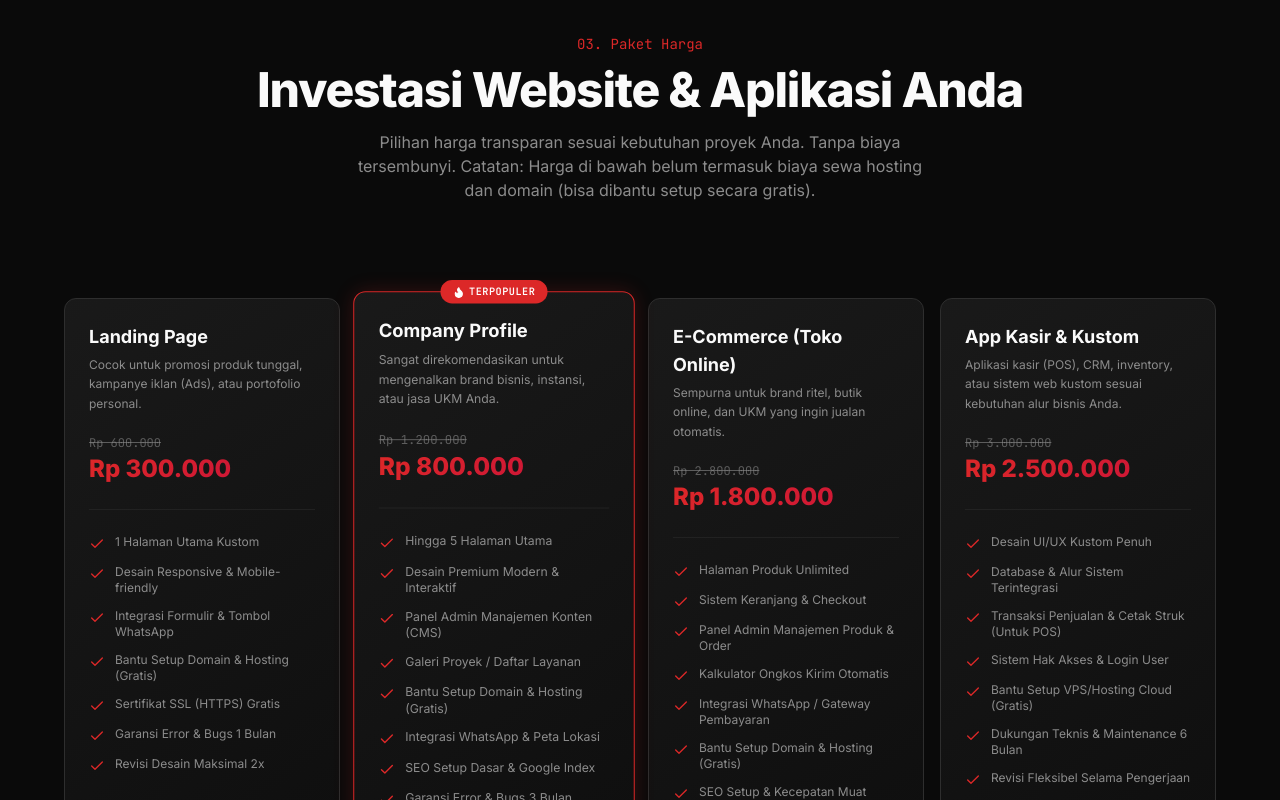
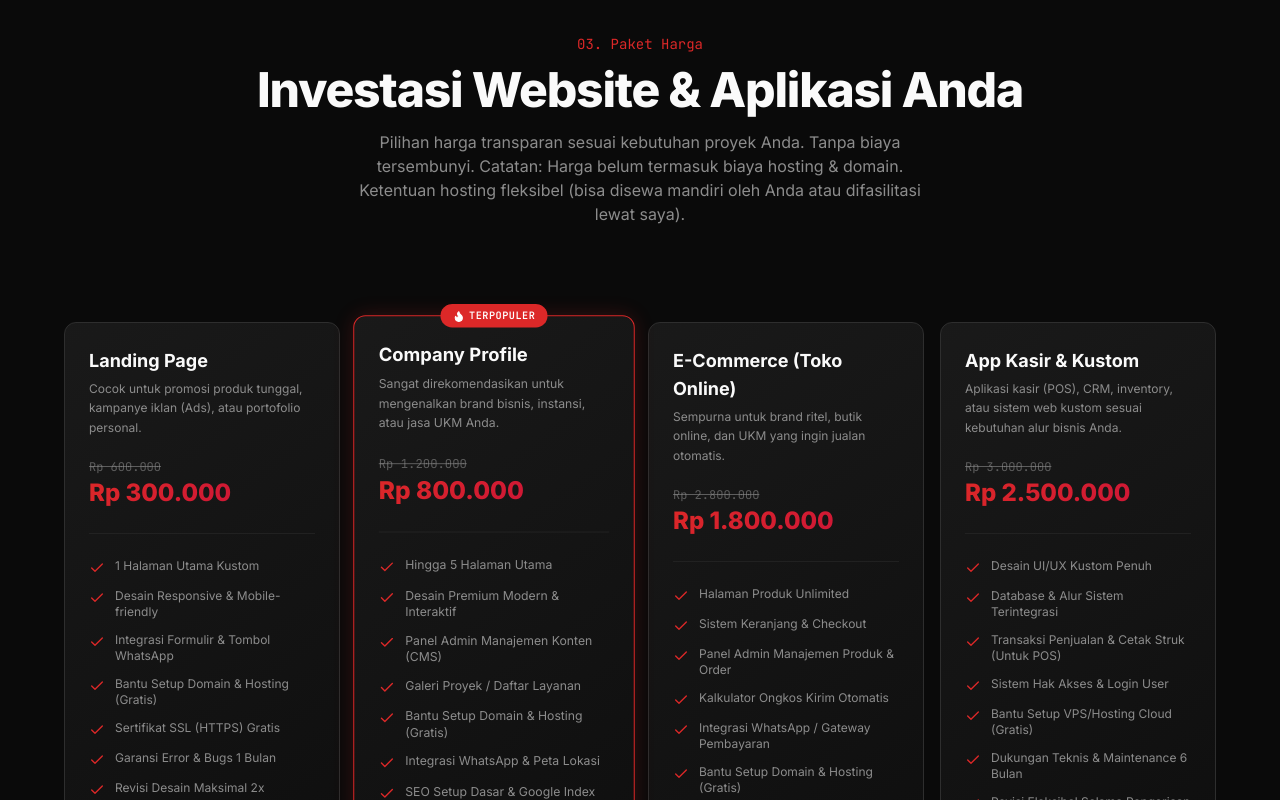
Before and after one commit to wishaputra/notskeduzz, a React (Vite) app: page / in a window 1280 px wide. Shown: the part 3760-4560 px from the top of the page. Built offline with nearby package versions, Linux system fonts and the light colour scheme.

Commit message:
docs: clarify flexible hosting rental options in pricing and faq

```diff
--- a/src/components/FaqSection.tsx
+++ b/src/components/FaqSection.tsx
@@ -13,7 +13,7 @@ const faqs: FaqItem[] = [
   },
   {
     question: "Apakah biaya pembuatan sudah termasuk sewa hosting dan domain?",
-    answer: "Belum termasuk. Biaya sewa hosting dan pembelian domain dibayarkan langsung oleh Anda (klien) sebagai pemilik aset. Namun, saya akan membantu seluruh proses pemilihan, pendaftaran, hingga konfigurasi setup server dan domain tersebut sampai website atau aplikasi siap diakses secara gratis.",
+    answer: "Belum termasuk. Untuk hosting dan domain, ketentuannya sangat fleksibel: Anda (klien) dapat menyewanya secara mandiri dan saya bantu setup konfigurasinya secara gratis, atau didelegasikan langsung lewat saya agar pengelolaannya lebih praktis. Opsi ini dapat kita diskusikan lebih lanjut saat konsultasi.",
   },
   {
     question: "Bagaimana cara melakukan pembayaran?",
--- a/src/components/PricingSection.tsx
+++ b/src/components/PricingSection.tsx
@@ -116,7 +116,7 @@ export const PricingSection = ({ onSelectPackage }: PricingSectionProps) => {
             </h2>
             <p className="text-muted-foreground mt-4 max-w-xl mx-auto text-sm md:text-base">
               Pilihan harga transparan sesuai kebutuhan proyek Anda. Tanpa biaya tersembunyi.
-              Catatan: Harga di bawah belum termasuk biaya sewa hosting dan domain (bisa dibantu setup secara gratis).
+              Catatan: Harga belum termasuk biaya hosting & domain. Ketentuan hosting fleksibel (bisa disewa mandiri oleh Anda atau difasilitasi lewat saya).
             </p>
           </div>
 
```
